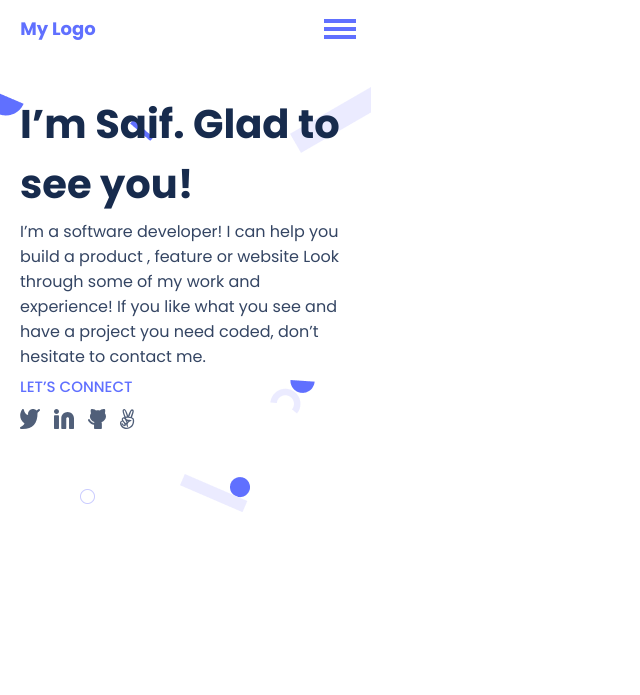
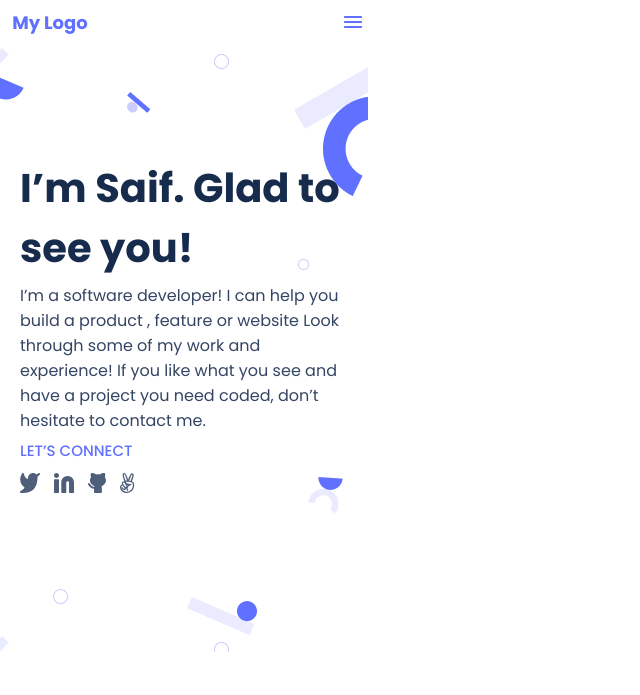
Before and after one commit to SaifAmjad/Portfolio, a website: page index.html in a window 1280 px wide. Shown: the whole page, without its empty margins (0-640 px from the left). Drawn offline with Linux system fonts and the light colour scheme.

Commit message:
Improved code by adding flex layout

```diff
--- a/index.html
+++ b/index.html
@@ -8,32 +8,15 @@
 </head>
 <body>
     <section>
-        <div class="header">
+        <nav class="header">
             <div class="logo">
                 <h2>My Logo</h2>
-                <div class="drop-btn">
-                        <div></div>
-                        <div></div>
-                        <div></div>
-                </div>
             </div>
-        </div>
+            <div class="drop-btn">
+                <img src="Social-icons/Icon - Menu.png" alt="">
+            </div>
+        </nav>
         <div class="headline">
-            <div class="ellipse-11">
-             <img src="./Shapes/Ellipse 11.png" alt="">
-            </div>
-            <div class="rectangle-7">
-                <img src="./Shapes/Rectangle 7.png" alt="">
-            </div>
-            <div class="ellipes-5">
-                <img src="./Shapes//Ellipse 5.png" alt="">
-            </div>
-            <div class="reactangle-4">
-                <img src="./Shapes/Rectangle 4.png" alt="">
-            </div>
-            <div class="ellipse-3">
-                <img src="./Shapes//Ellipse 3.png" alt="">
-            </div>
             <div class="content">
                 <div class="head-text">
                  <h2>I’m Saif.
@@ -51,21 +34,6 @@
                  <img src="./Social-icons/Github.svg" alt="Github">
                  <img src="./Social-icons/Vector (3).svg" alt="">
                 </div>
-                <div class="ellipse-12">
-                    <img src="./Shapes/Ellipse 12.png" alt="">
-                </div>
-                <div class="ellipse-4">
-                    <img src="/Shapes/Ellipse 4.png" alt="">
-                </div>
-                <div class="rect-5">
-                    <img src="./Shapes/Rectangle 5.png" alt="">
-                </div>
-                <div class="ellipse-15">
-                    <img src="./Shapes/Ellipse 15.png" alt="">
-                </div>
-                <div class="ellipes-13">
-                    <img src="./Shapes/Ellipse 13.png" alt="">
-                </div>
             </div>
         </div>
     </section>
--- a/style.css
+++ b/style.css
@@ -6,16 +6,16 @@
 }
 
 .header {
+  display: flex;
+  justify-content: space-between;
   width: 375px;
   height: 48px;
-  top: 44px;
-  margin: 0;
 }
 
 .logo {
   width: 100px;
   height: 40px;
-  margin: 15px 8px;
+  align-self: center;
 }
 
 .logo h2 {
@@ -28,26 +28,20 @@
 }
 
 .drop-btn {
-  padding-top: 4px;
-  width: 40px;
-  height: 40px;
-  margin: -36px 312px;
-}
-
-.drop-btn div {
-  background-color: #6070ff;
-  padding: 2px;
-  margin: 4px;
+  align-self: center;
+  margin-right: 10px;
 }
 
 .headline {
-  width: 375px;
+  background-image: url('Images/header-shapes\ mobile.png');
+  display: flex;
+  align-items: center;
+  width: 368px;
   height: 604px;
-  padding: 100px -24px;
 }
 
 .content {
-  margin-top: -155px;
+  align-self: flex-start;
 }
 
 .head-text {
@@ -96,43 +90,3 @@
 .social-icons img {
   padding: 0 5px;
 }
-
-.ellipse-11 {
-  margin-top: 25px;
-}
-
-.rectangle-7 {
-  margin: 0 130px;
-}
-
-.ellipes-5 {
-  margin: -17px 130px;
-}
-
-.reactangle-4 {
-  margin: -60px 290px;
-}
-
-.ellipse-3 {
-  margin: 24px 320px;
-}
-
-.ellipse-12 {
-  margin: 110px 290px;
-}
-
-.ellipse-4 {
-  margin: -30px 230px;
-}
-
-.rect-5 {
-  margin: 2px 180px;
-}
-
-.ellipse-15 {
-  margin: -30px 80px;
-}
-
-.ellipes-13 {
-  margin: -120px 270px;
-}
```
Also changed, not shown: Images/Headline.png (added), Images/back.svg (added), Images/header-shapes mobile.png (added), Shapes/Ellipse 11 (1).png (deleted), Shapes/Ellipse 11.png (deleted), Shapes/Ellipse 12.png (deleted), Shapes/Ellipse 13.png (deleted), Shapes/Ellipse 15.png (deleted), Shapes/Ellipse 3.png (deleted), Shapes/Ellipse 4.png (deleted), Shapes/Ellipse 5.png (deleted), Shapes/Rectangle 4.png (deleted), Shapes/Rectangle 5.png (deleted), Shapes/Rectangle 7.png (deleted), 1 more files.
